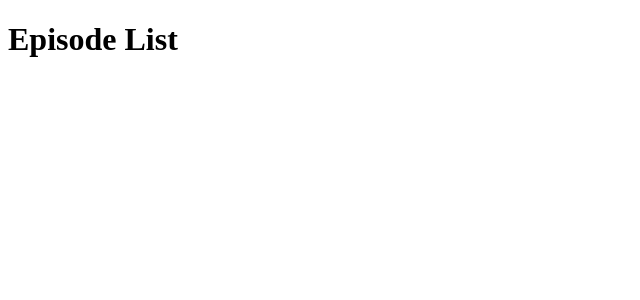
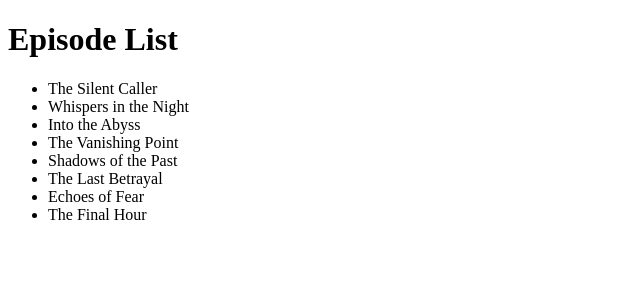
Before and after one commit to arturo-lemos/dark-echoes, a React (Vite) app: page / in a window 1280 px wide. Shown: the top 300 px of the page, without its empty margins (0-640 px from the left). Built offline with nearby package versions, Linux system fonts and the light colour scheme.

Commit message:
Browser now shows title of episodes. Added code to function EpisodeList under function App.

```diff
--- a/src/App.jsx
+++ b/src/App.jsx
@@ -8,7 +8,15 @@ function App() {
   const [episodes] = useState(episodeList);
 
   function EpisodeList() {
-    return <section className="episodeList"></section>;
+    return (
+      <section className="episodeList">
+        <ul>
+          {episodeList.map((episode) => {
+            return <li> {episode.title} </li>;
+          })}
+        </ul>
+      </section>
+    );
   }
 
   return (
@@ -16,7 +24,9 @@ function App() {
       <header>
         <h1>Episode List</h1>
       </header>
-      <main></main>
+      <main>
+        <EpisodeList />
+      </main>
     </>
   );
 }
```
